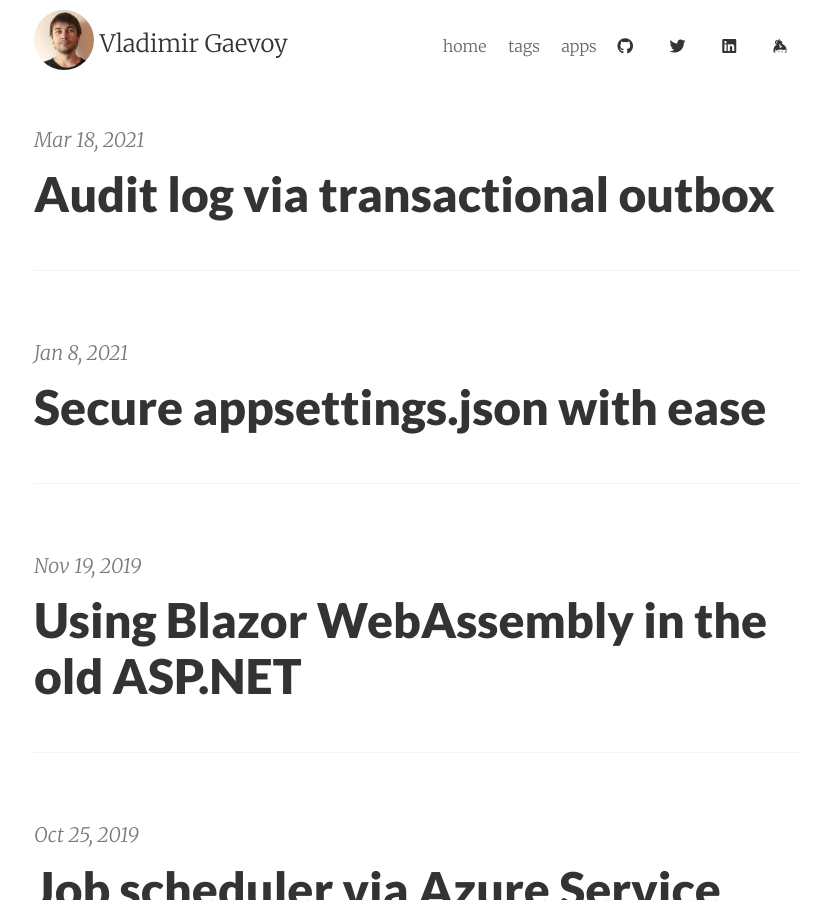
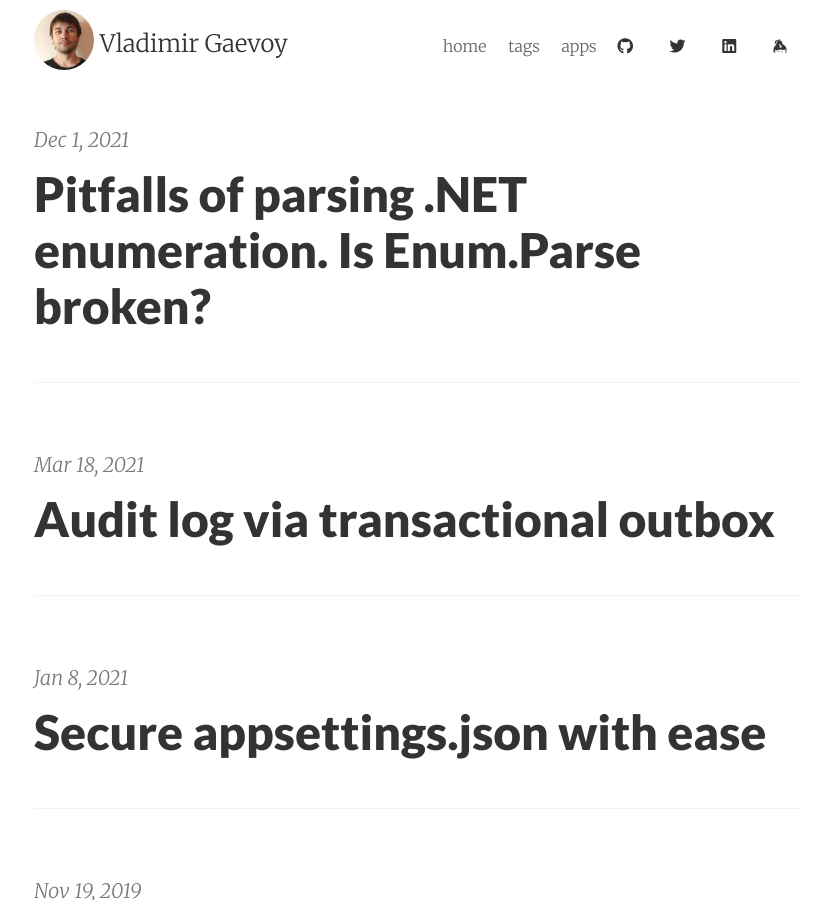
Before and after one commit to gaevoy/gaevoy.github.io, a Jekyll site: the page built from index.html, in a window 1280 px wide and 900 px high. Shown: the whole window, without its empty margins (222-1040 px from the left). Built offline with Jekyll 4.4.1, drawn with Linux system fonts in a browser that asks for light colours; nearby versions of some CDN libraries; the list of posts is cut into pages by our own code; some of the changed lines change nothing that is shown; some of the changed text lies outside the part shown.

Commit message:
Pitfalls of parsing .NET enumeration

````diff
--- a/_posts/2019-08-11-order-of-enum-values-matters.md
+++ b/_posts/2019-08-11-order-of-enum-values-matters.md
@@ -3,7 +3,7 @@
 title: Respect the order of .NET Enum values or how to rename them correctly
 description: Exploring interesting use case when the order of .NET Enum values really makes sense
 layout: post
-tags: [csharp]
+tags: [csharp, dotnet, enum]
 comments: true
 ---
 
--- /dev/null
+++ b/_posts/2021-12-01-parsing-enum-pitfalls.md
@@ -0,0 +1,194 @@
+---
+published: true
+title: Pitfalls of parsing .NET enumeration. Is Enum.Parse broken?
+description: Let's reveal the not obvious behavior of Enum.Parse, then show how it can backfire, and check whether System.Text.Json has the same pitfalls
+layout: post
+tags: [csharp, dotnet, enum]
+comments: true
+---
+
+Nope, `Enum.Parse` [is not broken](https://github.com/dotnet/runtime/issues/20576), it is a feature, not a bug :) However, you have to know its pitfalls. Before deep dive let's warm up a bit. What is enumeration?
+
+> Enumerated type is a data type consisting of a set of named values. The enumerator names are usually identifiers that behave as constants in the language. — [Wikipedia](https://en.wikipedia.org/wiki/Enumerated_type)
+>
+
+Here is, my super-duper simplest enumeration example.
+
+```c#
+public enum CountryCode
+{
+    Undefined = default,
+    DK = 10,
+    PL = 20
+}
+```
+
+This one is an over-simplified enumeration of country codes. It consists of `Undefined` which is the default value and a few countries: Poland and Denmark.
+
+## Problem
+
+Let's consider a specific task. I want to determine the country code based on the company's VAT number. Let's imagine there are given numbers: `DK:1034567`, `PL:1034567`, `1034567`. If not possible to determine the country code it should be `Undefined`. It seems like the easiest task for `Enum.Parse`. What can go wrong?
+
+Obvious implementation with the help of `Enum.TryParse` and a couple of tests to check.
+
+```c#
+public static CountryCode Parse(string twoLetterCode)
+{
+    if (Enum.TryParse(twoLetterCode, out CountryCode countryCode))
+        return countryCode;
+
+    return CountryCode.Undefined;
+}
+```
+
+Let's make sure it works as expected. Here `vatNumber[..2]` is [equivalent](https://docs.microsoft.com/en-us/dotnet/csharp/language-reference/proposals/csharp-8.0/ranges) to `vatNumber.Substring(0, 2)`.
+
+```c#
+[TestCase("DK:1034567", CountryCode.DK)]
+[TestCase("PL:1034567", CountryCode.PL)]
+[TestCase("1034567", CountryCode.Undefined)]
+public void It_should_parse(string vatNumber, CountryCode expected)
+{
+    // Given
+    string twoLetterCode = vatNumber[..2];
+
+    // When
+    CountryCode actual = Parse(twoLetterCode);
+
+    // Then
+    Assert.That(actual, Is.EqualTo(expected));
+}
+```
+
+And one more check to make sure a number without country code prefix gives `Undefined`. The test will repeat `100` times until failure, to check as many random numbers as possible.
+
+```c#
+[Test, Repeat(100)]
+public void It_should_parse_as_undefined()
+{
+    // Given
+    var randomizer = TestContext.CurrentContext.Random;
+    string randomVatNumber = randomizer.Next(1000000, 9999999).ToString();
+    string twoLetterCode = randomVatNumber[..2];
+
+    // When
+    CountryCode countryCode = Parse(twoLetterCode);
+
+    // Then
+    Assert.That(countryCode, Is.EqualTo(CountryCode.Undefined));
+}
+```
+
+Well, the tests fail. They do not return the default value correctly.
+
+```
+Failed It_should_parse("1034567",Undefined) [30 ms]
+Error Message:
+   Expected: Undefined
+But was:  DK
+
+Failed It_should_parse_as_undefined [1 ms]
+Error Message:
+   Expected: Undefined
+But was:  18
+```
+
+Quick googling landed me on the nice article [Beware of Enum.TryParse](https://josef.codes/beware-of-enum-try-parse/) and many `StackOverflow` threads ([one](https://stackoverflow.com/q/6741649), [two](https://stackoverflow.com/questions/25301056/enum-tryparse-strange-behaviour)). So I applied the fix introducing `Enum.IsDefined` extra-check.
+
+```c#
+public static CountryCode Parse(string twoLetterCode)
+{
+    if (Enum.TryParse(twoLetterCode, out CountryCode countryCode))
+        if (Enum.IsDefined(countryCode))
+            return countryCode;
+
+    return CountryCode.Undefined;
+}
+```
+
+But it didn't help, the tests still fail, however, `It_should_parse_as_undefined` gets another error.
+
+```
+Failed It_should_parse("1034567",Undefined) [27 ms]
+Error Message:
+   Expected: Undefined
+But was:  DK
+
+Failed It_should_parse_as_undefined [1 ms]
+Error Message:
+   Expected: Undefined
+But was:  PL
+```
+
+The reason for the issue, `Enum.TryParse` tries to match both values AND names. So, both `Enum.Parse<CountryCode>("10")` and `Enum.Parse<CountryCode>("DK")` will give `DK`. As a result, if the random VAT number starts with `10` or `20` the test fails. If you need to parse by names only, there is no way to do that.
+
+### Pitfalls
+
+Let's recap what you must remember about `Enum`:
+
+1. It parses any numeric values even they are not part of the `Enum`, see [dotnetfiddle](https://dotnetfiddle.net/CFiuTa).
+```c#
+Enum.Parse<CountryCode>("007") // returns 7
+Enum.IsDefined(Enum.Parse<CountryCode>("007")) // returns false
+```
+2. It parses both values and names of the `Enum`, see [dotnetfiddle](https://dotnetfiddle.net/5lHvUh). There is no way to control this.
+```c#
+Enum.Parse<CountryCode>("DK") // returns DK
+Enum.Parse<CountryCode>("10") // returns DK
+Enum.IsDefined(Enum.Parse<CountryCode>("DK")) // returns true
+Enum.IsDefined(Enum.Parse<CountryCode>("10")) // returns true
+```
+
+### Pitfalls apply to `System.Text.Json`
+
+If I implement `Parse` using `System.Text.Json` and run the tests, it will behave like the very first version of `Parse`. Meaning, `JsonSerializer.Deserialize` inherits those 2 pitfalls as well. Be careful!
+
+```c#
+public static CountryCode Parse(string twoLetterCode)
+{
+    var options = new JsonSerializerOptions
+    {
+        Converters = { new JsonStringEnumConverter() }
+    };
+    var json = JsonSerializer.Serialize(twoLetterCode);
+    return JsonSerializer.Deserialize<CountryCode>(json, options);
+}
+```
+
+## Solution
+
+Because of the lack of a built-in way to parse by names only, let's make it.
+
+```c#
+public static CountryCode Parse(string twoLetterCode)
+{
+    return Enum
+        .GetValues<CountryCode>()
+        .FirstOrDefault(val => Enum.GetName(val) == twoLetterCode);
+}
+```
+
+Or this version which is more memory efficient.
+
+```c#
+public static CountryCode Parse(string twoLetterCode)
+{
+    var valueByName = EnumCache<CountryCode>.ValueByName;
+    if (valueByName.TryGetValue(twoLetterCode, out var countryCode))
+        return countryCode;
+
+    return CountryCode.Undefined;
+}
+
+public class EnumCache<TEnum> where TEnum : struct, Enum
+{
+    public static readonly Dictionary<string, TEnum> ValueByName
+        = Enum.GetValues<TEnum>().ToDictionary(Enum.GetName);
+}
+```
+
+Tests are green, we are done. I could not find an easy way how to change the behavior for `System.Text.Json`.
+
+By the way, you could scream: `Hey man, why do you use invalid VAT numbers?`. Shhh. Quiet! Let's keep it a secret :)
+
+As always, you can find the listed code in [Gaev.Blog.Examples.EnumParsePitfall](https://github.com/gaevoy/Gaev.Blog.Examples/blob/3.0.1/Gaev.Blog.Examples.EnumParsePitfall/ParsingEnumTests.cs).
````
